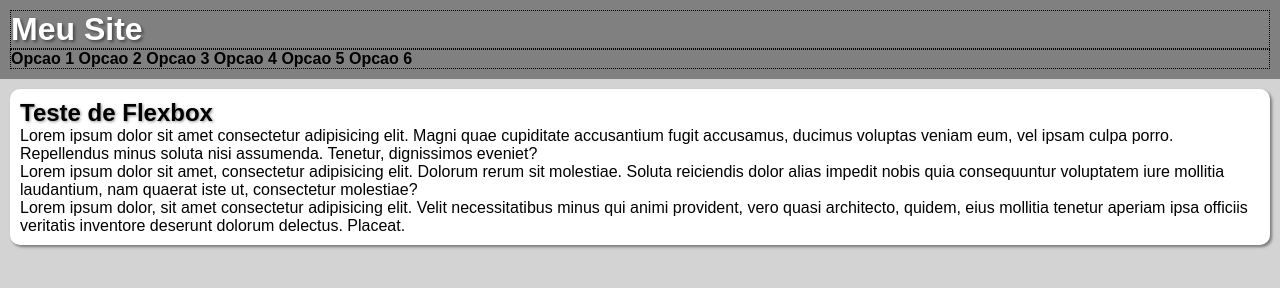
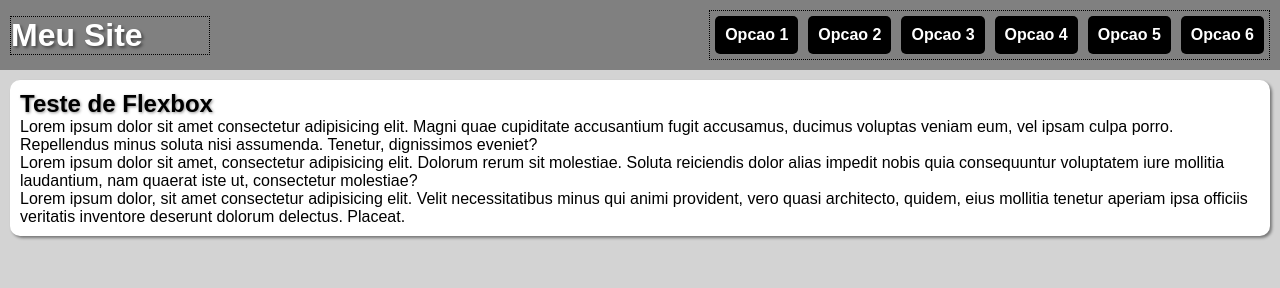
Before and after one commit to jonathassilvaa/Html-css, a plain HTML site: page Exercicios/ex027/Flex013-Menu Flexbox/index.html in a window 1280 px wide. Drawn offline with Linux system fonts and the light colour scheme.

Commit message:
estrutura do menu criada

```diff
--- a/Exercicios/ex027/Flex013-Menu Flexbox/estilos/style.css
+++ b/Exercicios/ex027/Flex013-Menu Flexbox/estilos/style.css
@@ -13,22 +13,41 @@ body{
 }
 
 header{
+    display: flex;
+    flex-flow: row wrap;
+    justify-content: space-between;
+    align-items: center;
     background-color: gray;
     color: white;
     padding: 10px;
 }
 
 header > h1{
+    flex: 0 0 200px;
     border: 1px dotted black;
    text-shadow: 2px 2px 3px rgba(0, 0, 0, 0.436);
 }
 nav{
+    display: flex;
+    flex-flow: row wrap;
+    justify-content: flex-end;
      border: 1px dotted black;
 }
-nav > a{
-    color: black;
+header> nav > a{
+    background-color: black;
+    color: white;
+    padding: 10px;
+    margin: 5px;
+    border-radius: 5px;
     text-decoration: none;
     font-weight: bold;
+    text-align: center;
+}
+
+header > nav > a:hover{
+    background-color: white;
+    color: black;
+    transition: background-color 0.5s;
 }
 
 main{
```
